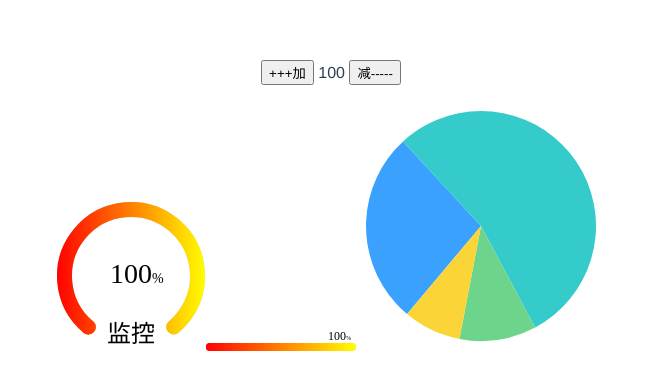
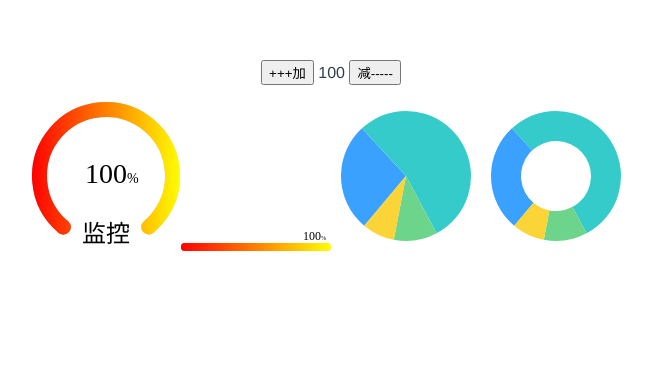
Before and after one commit to Banlangenn/vue-crop, a Vue app: page / in a window 1280 px wide. Shown: the top 390 px of the page, without its empty margins (309-961 px from the left). Built offline with nearby package versions, Linux system fonts and the light colour scheme.

Commit message:
自适应宽高

```diff
--- a/examples/App.vue
+++ b/examples/App.vue
@@ -21,10 +21,17 @@
       :arcEndeg=0
       :data=data
     />
-    <progresschart  style="width:250px;height:250px; display: inline-block;"
+    <progresschart  style="width:150px;height:250px; display: inline-block;"
       :fontSize=12 :lineWidth=3000 type="pie"  progressShow
       :percent=percent
-      :duration=1000
+      :duration=2000
+      :arcEndeg=0
+      :data=data
+    />
+    <progresschart  style="width:150px;height:150px; display: inline-block;"
+      :fontSize=12 :lineWidth=30 type="pie"  progressShow
+      :percent=percent
+      :duration=2000
       :arcEndeg=0
       :data=data
     />
--- a/packages/progresschart.vue
+++ b/packages/progresschart.vue
@@ -1,5 +1,5 @@
 <template>
-    <div ref="progresschartWrap" class="progresschart-wrap"/>
+    <div ref="mountNode" class="mount-node"/>
 </template>
 <script>
     export default {
@@ -469,13 +469,25 @@
                 }
             }
             // 解决 字体模糊
-            const { progresschartWrap } = this.$refs
+            const { mountNode } = this.$refs
+            const { clientWidth, clientHeight } = mountNode
             let canvasDom =  document.createElement('canvas')
-            this.canvasOpt.width = progresschartWrap.clientWidth
-            this.canvasOpt.height = progresschartWrap.clientHeight
-            canvasDom.style.width =  this.canvasOpt.width + 'px'
-            canvasDom.style.height = this.canvasOpt.height + 'px'
-            progresschartWrap.appendChild(canvasDom)
+
+            const radius = clientWidth > clientHeight ? clientHeight : clientWidth
+            if (this.type === 'line') {
+                this.canvasOpt.width = clientWidth
+                this.canvasOpt.height = clientHeight
+                canvasDom.style.width =  clientWidth + 'px'
+                canvasDom.style.height = clientHeight + 'px'
+            } else {
+                this.canvasOpt.width = radius
+                this.canvasOpt.height = radius
+                canvasDom.style.width =  radius + 'px'
+                canvasDom.style.height = radius + 'px'
+            }
+
+
+            mountNode.appendChild(canvasDom)
             this.ctx = canvasDom.getContext('2d')
             const pixelRatio = this.getPixelRatio(this.ctx)
             canvasDom.width = this.canvasOpt.width * pixelRatio
```
